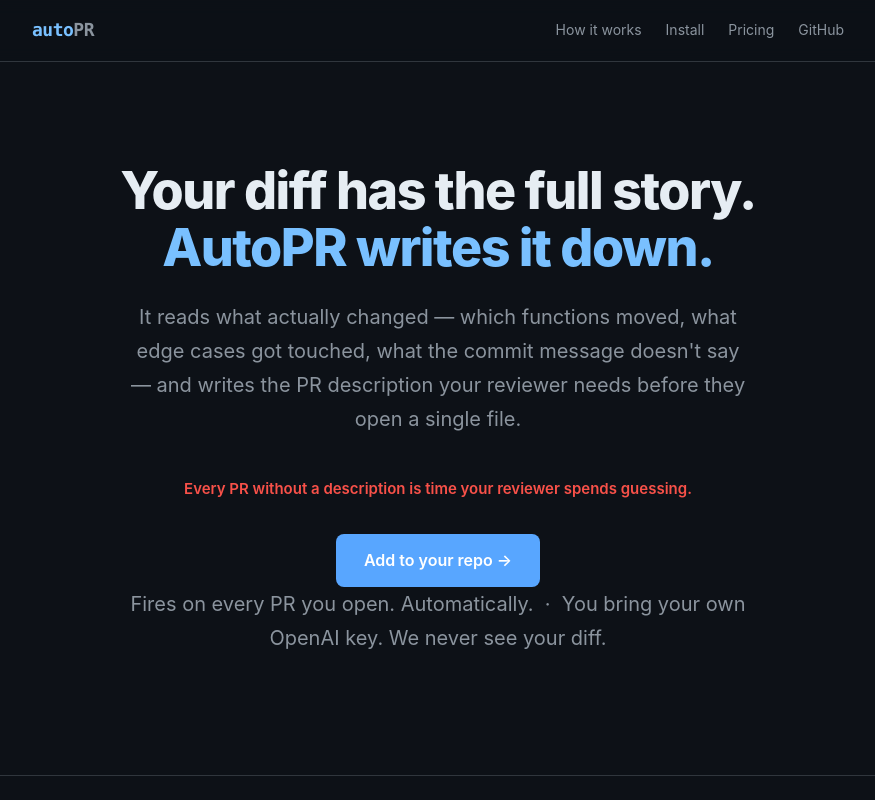
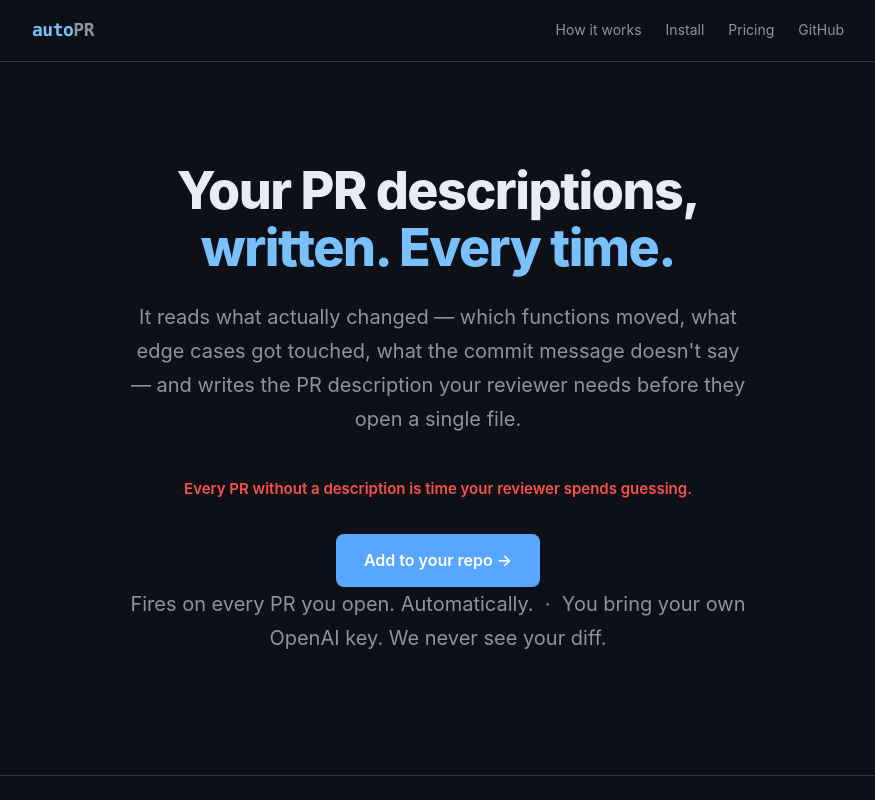
Before and after one commit to patchwork-eng/autopr, a website: page docs/index.html in a window 1280 px wide. Shown: the top 800 px of the page, without its empty margins (202-1077 px from the left). Drawn offline with Linux system fonts and the light colour scheme.

Commit message:
copy: restore original hero headline per feedback

```diff
--- a/docs/index.html
+++ b/docs/index.html
@@ -587,7 +587,7 @@
 <!-- Hero -->
 <section class="hero">
   <div class="container">
-    <h1>Your diff has the full story.<br><em>AutoPR writes it down.</em></h1>
+    <h1>Your PR descriptions,<br><em>written. Every time.</em></h1>
     <p>It reads what actually changed — which functions moved, what edge cases got touched, what the commit message doesn't say — and writes the PR description your reviewer needs before they open a single file.</p>
     <p style="font-size:15px;color:#f85149;font-weight:600;margin-bottom:32px;">Every PR without a description is time your reviewer spends guessing.</p>
     <a href="#install" class="btn">Add to your repo →</a>
```
